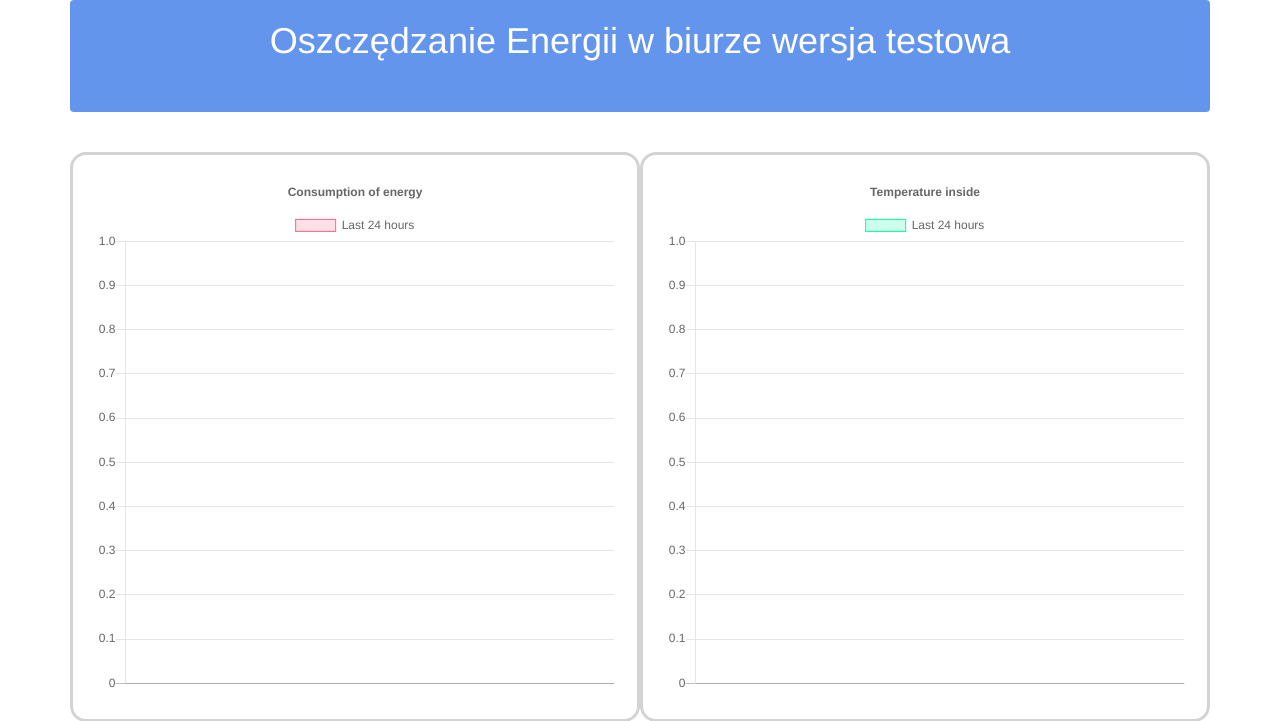
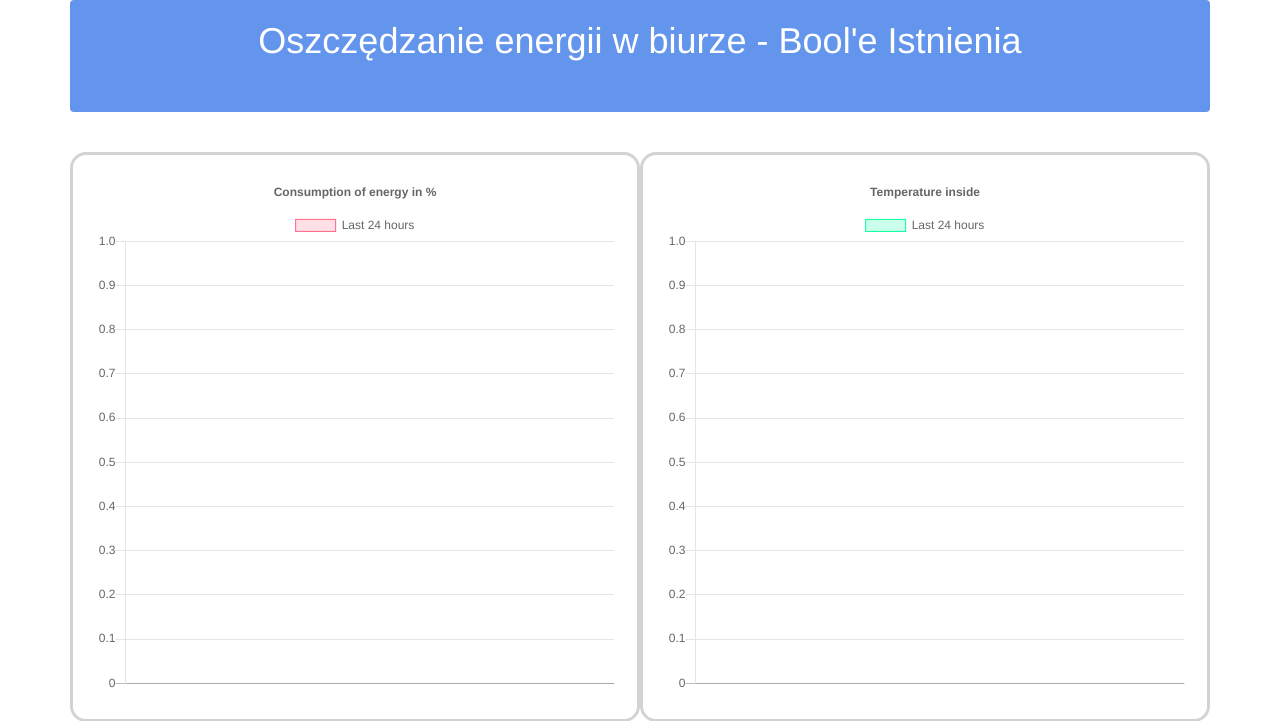
Before and after one commit to oracky/Django-Chart.js, a Django app: page / in a window 1280 px wide. Shown: the top 721 px of the page. Run offline with Django 3.2, Linux system fonts and the light colour scheme; data that the repository does not hold is empty; some libraries are stand-ins or nearby versions.

Commit message:
Change navbar and modify one chart

```diff
--- a/templates/office_status.html
+++ b/templates/office_status.html
@@ -58,7 +58,7 @@ function setChart(){
         },
         title: {
             display: true,
-            text: 'Consumption of energy'
+            text: 'Consumption of energy in %'
         }
     }
 });
@@ -166,7 +166,7 @@ var myChart = new Chart(ctx5, {
 {% block content %}
 
 <nav class="navbar" style="background-color: cornflowerblue; color: white;">
-    <h1 style="text-align: center; margin-bottom: 50px;">Oszczędzanie Energii w biurze wersja testowa</h1>
+    <h1 style="text-align: center; margin-bottom: 50px;">Oszczędzanie energii w biurze - Bool'e Istnienia</h1>
 </nav>
 
 <div class='row'>
```
